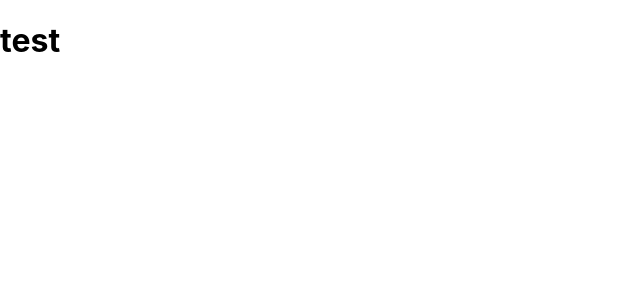
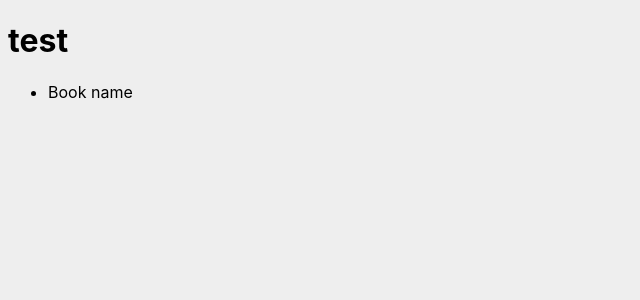
Before and after one commit to BucoTEC/AspnetMicroservices, a React (Create React App) app: page / in a window 1280 px wide. Shown: the top 300 px of the page, without its empty margins (0-640 px from the left). Built offline with nearby package versions, Linux system fonts and the light colour scheme.

Commit message:
setup apolo

```diff
--- a/package.json
+++ b/package.json
@@ -3,9 +3,11 @@
   "version": "0.1.0",
   "private": true,
   "dependencies": {
+    "@apollo/client": "^3.5.9",
     "@testing-library/jest-dom": "^5.16.2",
     "@testing-library/react": "^12.1.3",
     "@testing-library/user-event": "^13.5.0",
+    "graphql": "^16.3.0",
     "react": "^17.0.2",
     "react-dom": "^17.0.2",
     "react-scripts": "5.0.0",
--- a/src/App.js
+++ b/src/App.js
@@ -1,10 +1,28 @@
+import BookList from "./components/BookList";
+import {
+  ApolloClient,
+  InMemoryCache,
+  ApolloProvider,
+  useQuery,
+  gql
+} from "@apollo/client";
+
+const client = new ApolloClient({
+  uri: 'http://localhost:5000/graphql',
+  cache: new InMemoryCache()
+});
+
 
 
 function App() {
   return (
+    <ApolloProvider client={client}>
+
     <div >
       <h1>test</h1>
+      <BookList/>
     </div>
+    </ApolloProvider>
   );
 }
 
--- /dev/null
+++ b/src/components/BookList.js
@@ -0,0 +1,14 @@
+import React from 'react'
+
+function BookList() {
+  return (
+    <div>
+        <ul id='book-list'>
+            <li>Book name</li>
+        </ul>
+
+    </div>
+  )
+}
+
+export default BookList
--- a/src/index.css
+++ b/src/index.css
@@ -1,13 +1,4 @@
-body {
-  margin: 0;
-  font-family: -apple-system, BlinkMacSystemFont, 'Segoe UI', 'Roboto', 'Oxygen',
-    'Ubuntu', 'Cantarell', 'Fira Sans', 'Droid Sans', 'Helvetica Neue',
-    sans-serif;
-  -webkit-font-smoothing: antialiased;
-  -moz-osx-font-smoothing: grayscale;
+body{
+  background: #eee;
+  font-family: -apple-system, BlinkMacSystemFont, 'Segoe UI', Roboto, Oxygen, Ubuntu, Cantarell, 'Open Sans', 'Helvetica Neue', sans-serif;
 }
-
-code {
-  font-family: source-code-pro, Menlo, Monaco, Consolas, 'Courier New',
-    monospace;
-}
```
Also changed, not shown: 1 other file (tests, documents, lock files or other folders).
